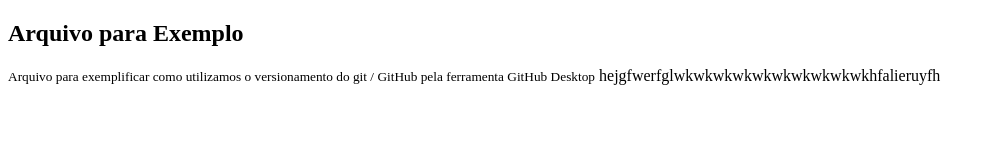
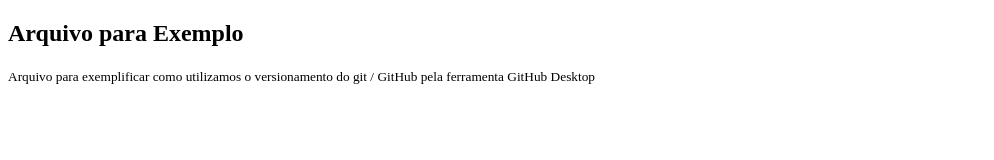
Before and after one commit to ternura3/exem-repositorio, a plain HTML site: page index.html in a window 1280 px wide. Shown: the whole page, without its empty margins (0-994 px from the left). Drawn offline with Linux system fonts and the light colour scheme.

Commit message:
Revert "Update index.html"
This reverts commit f35b7eb1c7995a4b74b6a54981938141240c0dc3.

```diff
--- a/index.html
+++ b/index.html
@@ -9,8 +9,6 @@
                 <div>
                     <h2>Arquivo para Exemplo</h2>
                     <small>Arquivo para exemplificar como utilizamos o versionamento do git / GitHub pela ferramenta GitHub Desktop</small>
-
-                    hejgfwerfglwkwkwkwkwkwkwkwkwkwkhfalieruyfh
                 </div>
             </div>
         </body>
```
